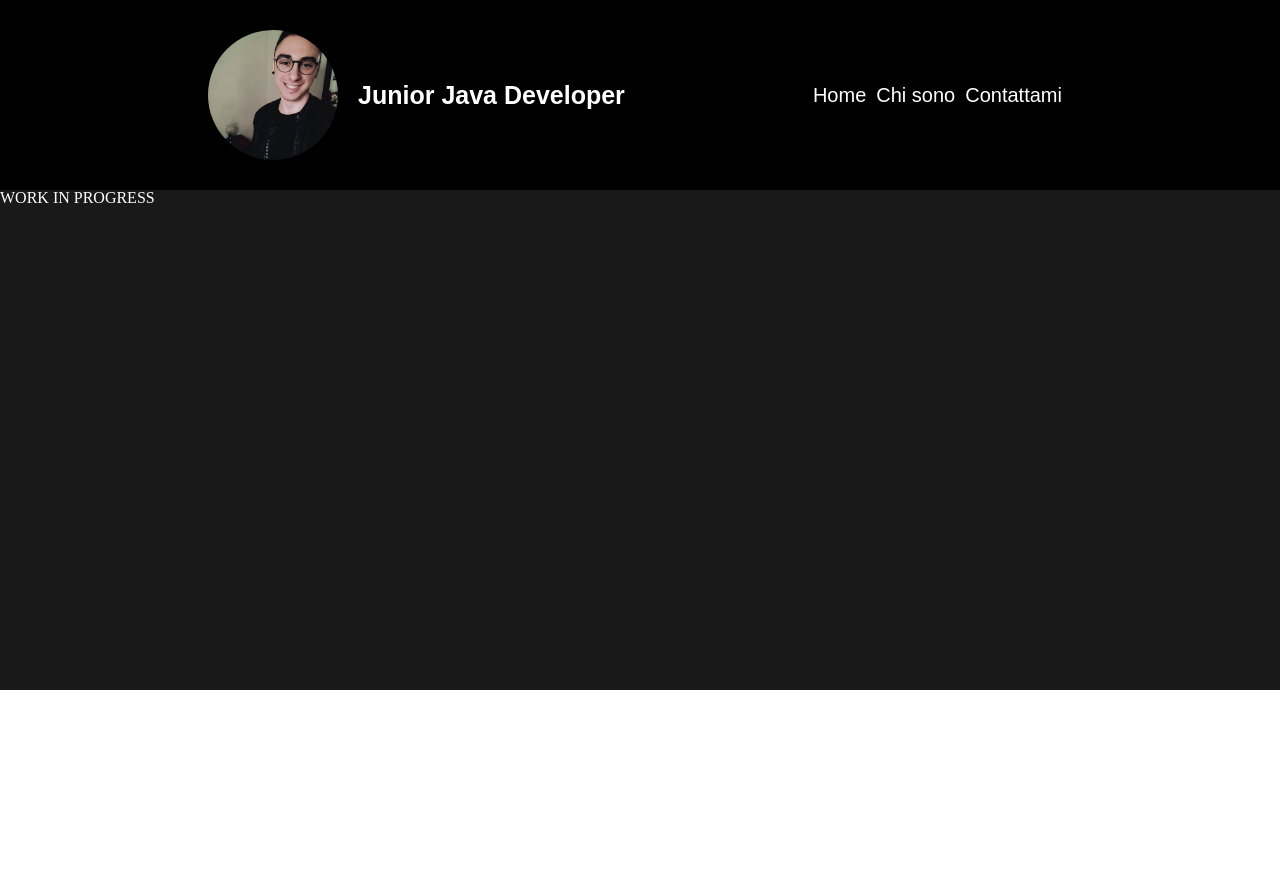
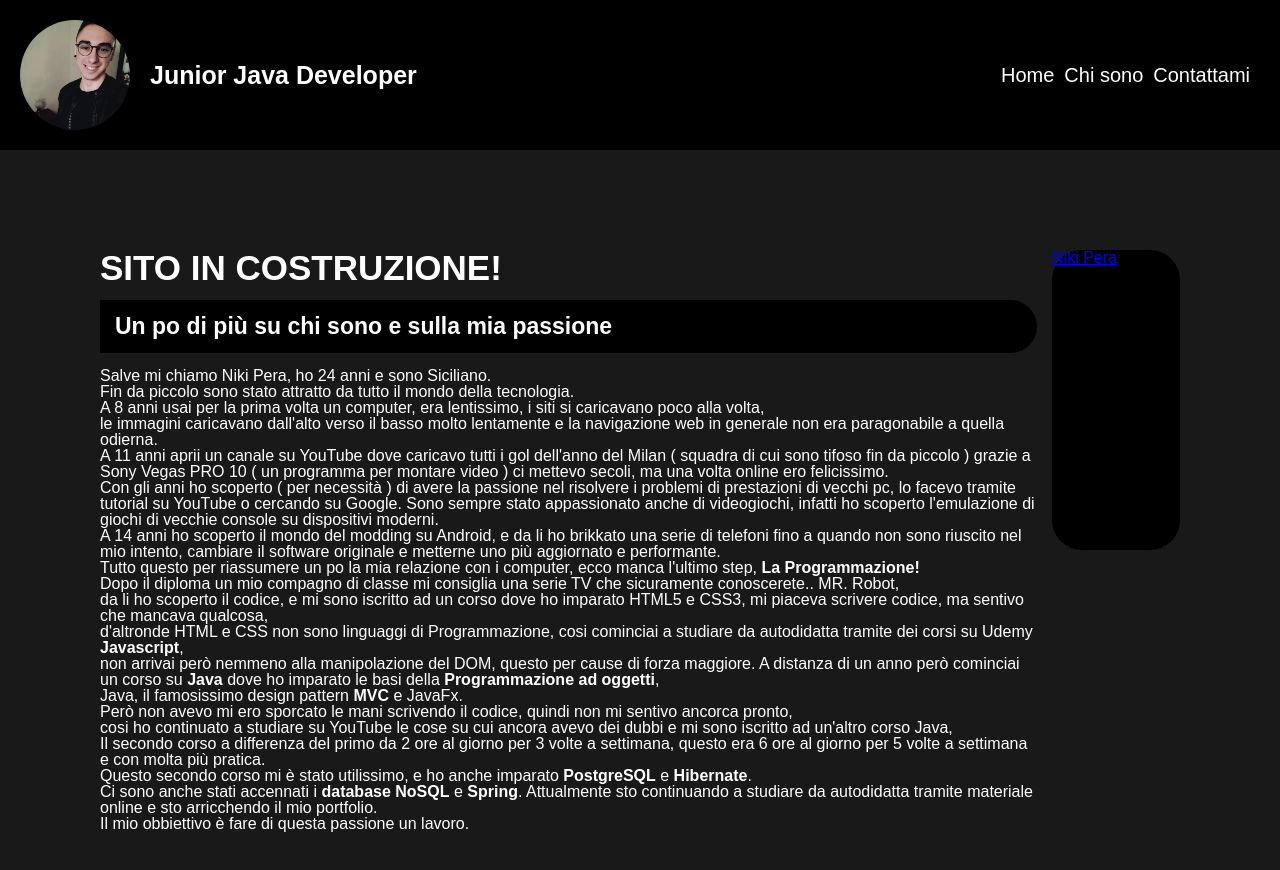
Before and after one commit to kan3ki1997/Niki-Pera, a plain HTML site: page index.html in a window 1280 px wide. Before the commit the page ends 800 px from the top, so only its background shows below. Drawn offline with Linux system fonts and the light colour scheme.

Commit message:
aggiunti i primi contenuti
Contenuti da modificare, disporre in maniera diversa e cambiare lo stile grafico

```diff
--- a/index.html
+++ b/index.html
@@ -20,11 +20,41 @@
         <li><a href="#">Home</a></li>
         <li><a href="#">Chi sono</a></li>
         <li><a href="#">Contattami</a></li>
-      </ulclass>
+        </ulclass>
     </nav>
   </header>
   <main>
-    <span>WORK IN PROGRESS</span>
+    <div>
+      <h2>SITO IN COSTRUZIONE!</h2>
+      <h3>Un po di più su chi sono e sulla mia passione</h3>
+      <p>
+        Salve mi chiamo Niki Pera, ho 24 anni e sono Siciliano.<br>
+        Fin da piccolo sono stato attratto da tutto il mondo della tecnologia. <br>
+        A 8 anni usai per la prima volta un computer, era lentissimo, i siti si caricavano poco alla volta, <br>
+        le immagini caricavano dall'alto verso il basso molto lentamente e la navigazione web in generale non era paragonabile a quella odierna.<br>
+        A 11 anni aprii un canale su YouTube dove caricavo tutti i gol dell'anno del Milan ( squadra di cui sono tifoso fin da piccolo ) grazie a Sony Vegas PRO 10 ( un programma per montare video ) ci mettevo secoli, ma una volta online ero felicissimo. <br>
+        Con gli anni ho scoperto ( per necessità ) di avere la passione nel risolvere i problemi di prestazioni di vecchi pc, lo facevo tramite tutorial su YouTube o cercando su Google.
+        Sono sempre stato appassionato anche di videogiochi, infatti ho scoperto l'emulazione di giochi di vecchie console su dispositivi moderni.<br>
+        A 14 anni ho scoperto il mondo del modding su Android, e da li ho brikkato una serie di telefoni fino a quando non sono riuscito nel mio intento, cambiare il software originale e metterne uno più aggiornato e performante.<br>
+        Tutto questo per riassumere un po la mia relazione con i computer, ecco manca l'ultimo step, <strong>La Programmazione!</strong><br>
+        Dopo il diploma un mio compagno di classe mi consiglia una serie TV che sicuramente conoscerete.. <em>MR. Robot</em>, <br>
+        da li ho scoperto il codice, e mi sono iscritto ad un corso dove ho imparato HTML5 e CSS3, mi piaceva scrivere codice, ma sentivo che mancava qualcosa, <br>
+        d'altronde HTML e CSS non sono linguaggi di Programmazione, cosi cominciai a studiare da autodidatta tramite dei corsi su <em>Udemy</em> <strong>Javascript</strong>,<br>
+        non arrivai però nemmeno alla manipolazione del DOM, questo per cause di forza maggiore.
+        A distanza di un anno però cominciai un corso su <strong>Java</strong> dove ho imparato le basi della <strong>Programmazione ad oggetti</strong>,<br>
+        Java, il famosissimo design pattern <strong>MVC</strong> e JavaFx. <br>
+        Però non avevo mi ero sporcato le mani scrivendo il codice, quindi non mi sentivo ancorca pronto, <br>
+        cosi ho continuato a studiare su YouTube le cose su cui ancora avevo dei dubbi e mi sono iscritto ad un'altro corso Java, <br>
+        Il secondo corso a differenza del primo da 2 ore al giorno per 3 volte a settimana, questo era 6 ore al giorno per 5 volte a settimana e con molta più pratica. <br>
+        Questo secondo corso mi è stato utilissimo, e ho anche imparato <strong>PostgreSQL</strong> e <strong>Hibernate</strong>. <br>
+        Ci sono anche stati accennati i <strong>database NoSQL</strong> e <strong>Spring</strong>.
+        Attualmente sto continuando a studiare da autodidatta tramite materiale online e sto arricchendo il mio portfolio.<br>
+        Il mio obbiettivo è fare di questa passione un lavoro.
+      </p>
+    </div>
+    <aside class="social">
+      <div class="badge-base LI-profile-badge" data-locale="it_IT" data-size="medium" data-theme="dark" data-type="VERTICAL" data-vanity="niki-pera" data-version="v1"><a class="badge-base__link LI-simple-link" href="https://it.linkedin.com/in/niki-pera?trk=profile-badge">Niki Pera</a></div>
+    </aside>
   </main>
   <footer>
 
--- a/style.css
+++ b/style.css
@@ -52,8 +52,8 @@ table {
 /* fine reset css */
 header {
   display: flex;
-  height: 150px;
-  justify-content: space-evenly;
+  justify-content: space-between;
+  height: 110px;
   background-color: rgb(0, 0, 0);
   align-items: center;
   color: white;
@@ -73,11 +73,11 @@ header {
 }
 
 .fotoContainer {
-  width: 130px;
-  height: 130px;
+  width: 110px;
+  height: 110px;
+  min-width: 110px;
   overflow: hidden;
   border-radius: 50%;
-  min-width: 130px;
 }
 
 .foto-top {
@@ -98,13 +98,54 @@ header {
   font-size: 20px;
 }
 
+@keyframes hoverMenu {
+  from {
+    font-size: 20px;
+  }
+  to {
+    font-size: 25px;
+  }
+}
+
 .menu li a:hover {
   color: rgb(150, 150, 150);
+  font-size: 25px;
+  border-bottom: solid white 2px;
+  animation-name: hoverMenu;
+  animation-duration: 0.5s;
 }
 
 main {
+  display: flex;
   background-color: rgb(25, 25, 25);
-  height: 500px;
-  /* da togliere */
+  font-family: sans-serif;
+  padding: 100px;
   color: white;
 }
+
+main aside {
+  margin-left: 15px;
+  background-color: rgb(0, 0, 0);
+  border-radius: 30px;
+  height: 300px;
+  width: 300px;
+}
+
+main h2 {
+  font-size: 35px;
+  font-weight: bold;
+  padding-bottom: 15px;
+}
+
+main h3 {
+  font-size: 23px;
+  font-weight: bold;
+  padding: 15px;
+  margin-bottom: 15px;
+  background-color: rgb(0, 0, 0);
+  border-radius: 0px 30px 30px 0px;
+}
+
+main strong {
+  font-weight: bold;
+}
```
